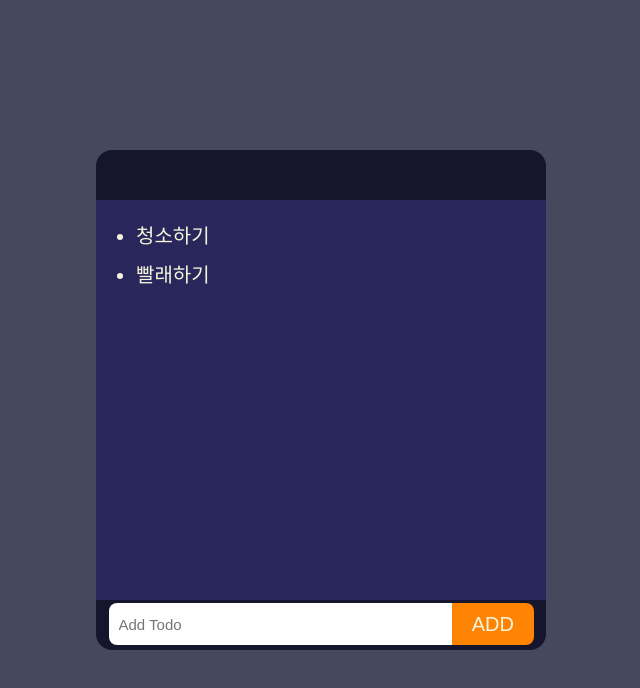
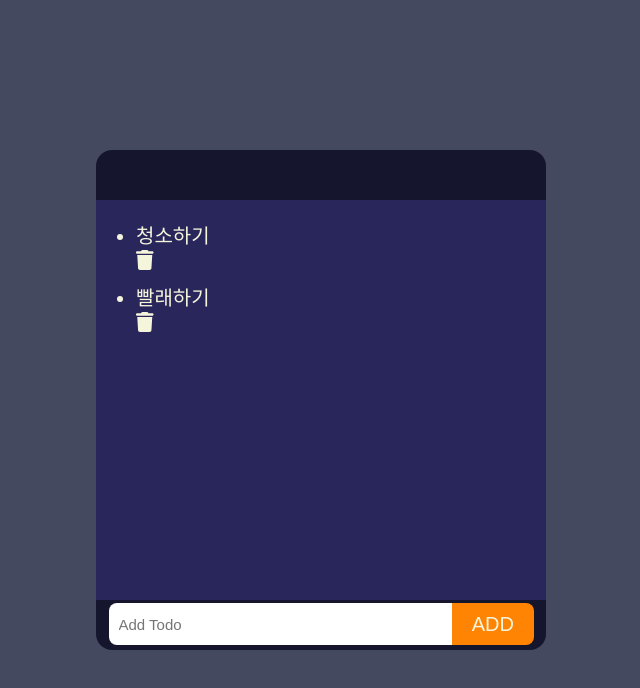
Before and after one commit to chb6734/minitodolist, a React (Create React App) app: page / in a window 1280 px wide. Shown: the top 688 px of the page, without its empty margins (319-959 px from the left). Built offline with nearby package versions, Linux system fonts and the light colour scheme.

Commit message:
feat: fortawesome 사용하여 버튼 디자인생성

```diff
--- a/package.json
+++ b/package.json
@@ -3,6 +3,10 @@
   "version": "0.1.0",
   "private": true,
   "dependencies": {
+    "@fortawesome/fontawesome-svg-core": "^6.3.0",
+    "@fortawesome/free-regular-svg-icons": "^6.3.0",
+    "@fortawesome/free-solid-svg-icons": "^6.3.0",
+    "@fortawesome/react-fontawesome": "^0.2.0",
     "@testing-library/jest-dom": "^5.14.1",
     "@testing-library/react": "^13.0.0",
     "@testing-library/user-event": "^13.2.1",
--- a/src/components/Todolist.jsx
+++ b/src/components/Todolist.jsx
@@ -1,6 +1,9 @@
 import React, { useEffect, useState } from "react";
 import AddTodo from "./AddTodo";
 import styled from "./Todolist.module.css";
+import { FontAwesomeIcon } from "@fortawesome/react-fontawesome";
+import { faTrash } from "@fortawesome/free-solid-svg-icons";
+
 export default function Todolist() {
   const [todos, setTodos] = useState([]);
 
@@ -24,6 +27,7 @@
             <li className={styled.item} key={todo.id}>
               <article>
                 <div>{todo.work}</div>
+                <FontAwesomeIcon icon={faTrash} />
               </article>
             </li>
           ))}
```
Also changed, not shown: .pnp.cjs, 1 other file (tests, documents, lock files or other folders).
